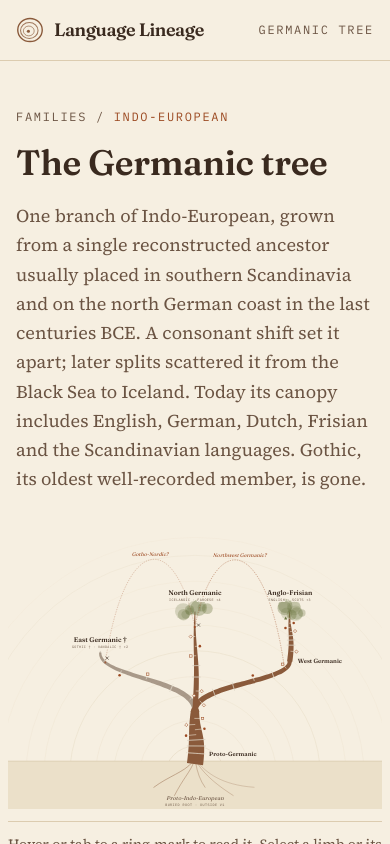
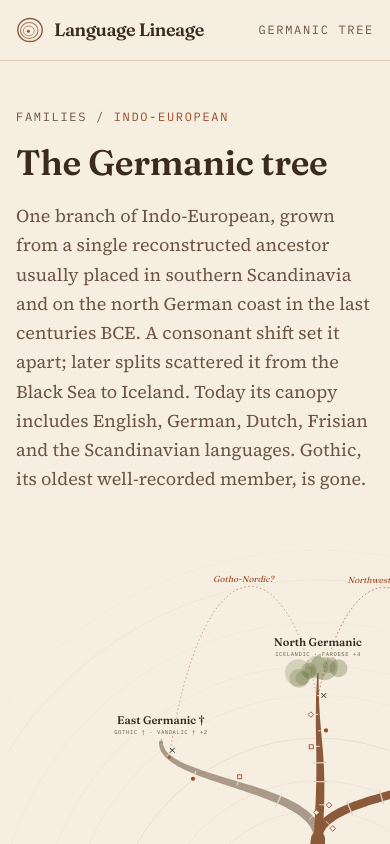
Before and after one commit to andifathulms/language-lineage, a Next.js app: page /germanic in a window 390 px wide. Shown: the top 844 px of the page. Built offline with nearby package versions, Linux system fonts and the light colour scheme; a web font is replaced by a local one.

Commit message:
feat: scale the tree canvas with its leaves and depth
Width grows per leaf and height per internal level so a wider family
stays legible; on phones the tree keeps a minimum size and scrolls
sideways.

Co-Authored-By: Claude Opus 5.5 (1M context) <noreply@anthropic.com>

```diff
--- a/src/components/LineageTree.tsx
+++ b/src/components/LineageTree.tsx
@@ -209,9 +209,12 @@ export function LineageTree({ familySlug, rootId, branches, classifications }: P
 
   return (
     <figure className="relative">
+      {/* Wide trees keep a legible minimum size and scroll sideways on phones. */}
+      <div className="-mx-4 overflow-x-auto px-4 sm:mx-0 sm:px-0">
         <svg
           ref={svgRef}
           viewBox={`0 0 ${width} ${height}`}
+          style={{ minWidth: `${Math.round(width * 0.62)}px` }}
           className="tree-pre h-auto w-full select-none"
           role="group"
           aria-label="Lineage tree. Each limb is a branch; ring-marks along it are turning points; dotted arcs are contested groupings."
@@ -444,6 +447,7 @@ export function LineageTree({ familySlug, rootId, branches, classifications }: P
             );
           })}
         </svg>
+      </div>
 
       <figcaption
         aria-live="polite"
--- a/src/lib/treeLayout.ts
+++ b/src/lib/treeLayout.ts
@@ -158,10 +158,7 @@ export function layoutTree(
   branches: TreeBranchInput[],
   rootId: string,
   classifications: TreeClassificationInput[],
-  width = 1000,
-  height = 780,
 ): TreeLayout {
-  const groundY = height - 130;
   const canopyY = 250;
   const arcBandY = 36;
   const marginX = 120;
@@ -192,6 +189,13 @@ export function layoutTree(
   walk(rootId);
   branches.forEach((b) => walk(b.id)); // anything unreachable from the root
 
+  // The canvas grows with the tree: wider per leaf, taller per internal level.
+  const internal = branches.filter((b) => kids(b.id).length);
+  const maxInternal = internal.length ? Math.max(...internal.map((b) => depthOf(b.id))) : 0;
+  const width = Math.max(1000, leafOrder.length * 150 + 2 * marginX);
+  const height = 780 + 120 * Math.max(0, maxInternal - 1);
+  const groundY = height - 130;
+
   const slot = (width - 2 * marginX) / Math.max(leafOrder.length, 1);
   const xMemo = new Map<string, number>();
   const xOf = (id: string): number => {
@@ -215,8 +219,6 @@ export function layoutTree(
   };
   const girth = (id: string) => 7 + 8 * leafCount(id);
 
-  const internal = branches.filter((b) => kids(b.id).length);
-  const maxInternal = internal.length ? Math.max(...internal.map((b) => depthOf(b.id))) : 0;
   const internalY = (d: number) => groundY - ((groundY - canopyY) * (d + 1)) / (maxInternal + 2);
 
   // Resolve nodes parent-first so every start point exists.
```
Lines whose indentation alone changed are shown as unchanged.
